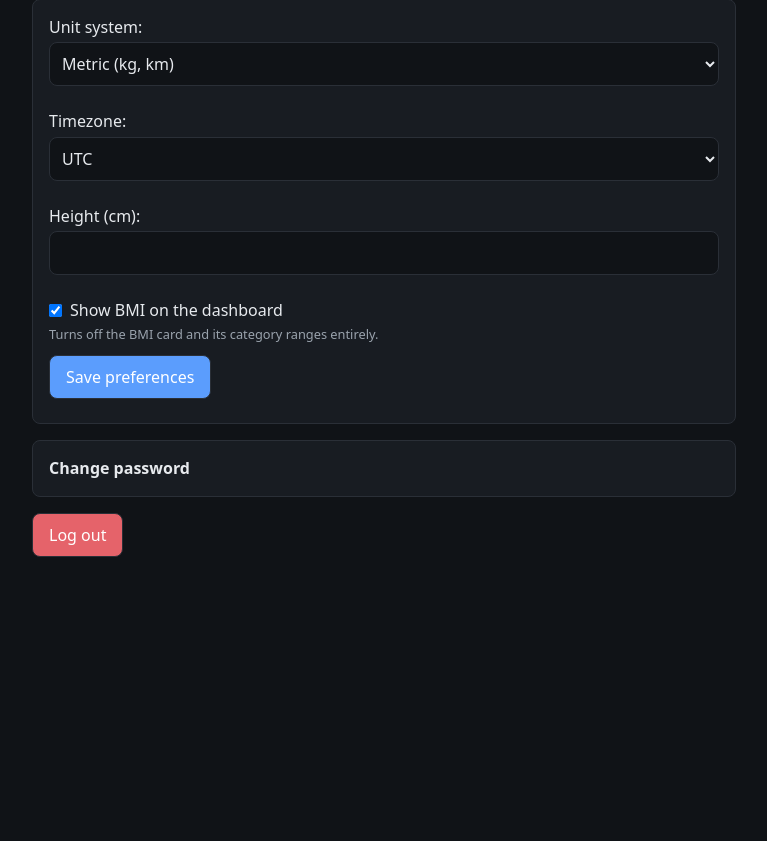
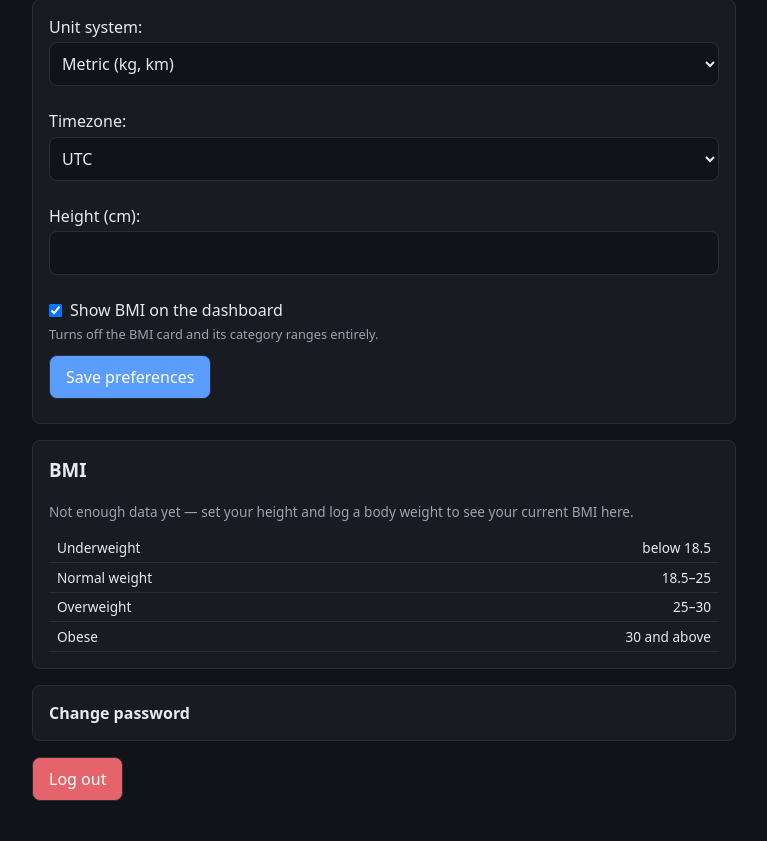
Before and after one commit to JonneSaloranta/ironstack, a Django app: page /accounts/profile/ in a window 1280 px wide. Shown: the part 291-1132 px from the top of the page, without its empty margins (256-1023 px from the left). Before the commit the page ends 848 px from the top, so only its background shows below. Run offline with Django 5.2, Linux system fonts and the light colour scheme; the visitor is signed in with stand-in values (Sample User, id 1).

Commit message:
Fix missing BMI value/ranges: dashboard gap + always show on Profile
Two related bugs found via live verification, not just unit tests:

- Setting a height with no body weight logged yet made the dashboard's
  BMI feature show *nothing at all* — no card, no explanation, not even
  the "add your height" nudge (since height already existed). Added a
  third state: "Log a body weight" nudge, linking to Body tracking.

- Even so, the BMI ranges were only ever reachable through that chain of
  dashboard states, which requires real data to exist first — a user
  couldn't find "the BMI scale" anywhere via the main nav on its own.
  The ranges table (plus the current value, once computable) now also
  renders unconditionally on the Profile page, right below the
  `show_bmi` toggle — the one place guaranteed reachable from the nav
  regardless of whether height/weight data exists yet.

Extracted the BMI card markup (value + category + ranges table, with a
"not enough data yet" fallback) into a shared
`templates/core/_bmi_card.html`, included from both the dashboard and
profile pages instead of duplicating it.

7 new tests (305 total). Full suite, ruff, and migration checks pass;
verified live over HTTP with a throwaway test user through all three
states (no height, height-only, height+weight) on both pages.

Co-Authored-By: Claude Sonnet 5 <noreply@anthropic.com>

```diff
--- a/apps/accounts/views.py
+++ b/apps/accounts/views.py
@@ -3,6 +3,10 @@ from django.contrib.auth import login
 from django.contrib.auth.mixins import LoginRequiredMixin
 from django.urls import reverse_lazy
 from django.views.generic import CreateView, UpdateView
+
+from apps.core import bmi as bmi_services
+from apps.measurements import services as measurement_services
+from apps.measurements.models import MeasurementType
 
 from .forms import ProfileForm, SignupForm
 
@@ -26,6 +30,32 @@ class ProfileView(LoginRequiredMixin, UpdateView):
     def get_object(self):
         return self.request.user
 
+    def get_context_data(self, **kwargs):
+        context = super().get_context_data(**kwargs)
+        # The BMI category ranges are shown here unconditionally — not
+        # just on the dashboard's BMI card, which only ever appears once
+        # a height *and* a logged body weight both exist. This is the
+        # page height itself lives on, so the ranges (and the current
+        # value, once computable) need to be findable here regardless of
+        # whether that dashboard card has ever had reason to render.
+        context["bmi_categories"] = bmi_services.BMI_CATEGORIES
+        user = self.request.user
+        if user.show_bmi and user.height:
+            body_weight_type = MeasurementType.objects.filter(
+                name="Body weight", owner=None
+            ).first()
+            latest = (
+                measurement_services.latest_for(user, body_weight_type)
+                if body_weight_type
+                else None
+            )
+            if latest:
+                bmi = bmi_services.calculate_bmi(latest.value, user.height)
+                if bmi is not None:
+                    context["bmi"] = bmi
+                    context["bmi_category"] = bmi_services.category_for(bmi)
+        return context
+
     def form_valid(self, form):
         response = super().form_valid(form)
         messages.success(self.request, "Preferences saved.")
--- a/templates/accounts/profile.html
+++ b/templates/accounts/profile.html
@@ -34,6 +34,10 @@
   <button type="submit">Save preferences</button>
 </form>
 
+{% if user.show_bmi %}
+  {% include "core/_bmi_card.html" %}
+{% endif %}
+
 <a class="card card-link" href="{% url 'password_change' %}">
   <strong>Change password</strong>
 </a>
--- /dev/null
+++ b/templates/core/_bmi_card.html
@@ -0,0 +1,35 @@
+{% comment %}
+Shared BMI display: current value + category (when computable) and the
+WHO category ranges table (always, once shown at all — see each
+caller for what "shown at all" means on that page). Expects:
+bmi_categories, and optionally bmi / bmi_category.
+{% endcomment %}
+<div class="card">
+  <h3 style="margin-top:0;">BMI</h3>
+  {% if bmi %}
+    <p style="margin:0 0 0.75rem;">
+      <strong style="font-size:1.5rem;">{{ bmi }}</strong>
+      <span class="tag tag-accent">{{ bmi_category.name }}</span>
+    </p>
+  {% else %}
+    <p class="text-muted" style="margin:0 0 0.75rem;">
+      Not enough data yet — set your height and log a body weight to see
+      your current BMI here.
+    </p>
+  {% endif %}
+  <table class="bar-chart-table">
+    <caption class="visually-hidden">BMI category ranges</caption>
+    <tbody>
+      {% for category in bmi_categories %}
+        <tr{% if category == bmi_category %} class="bmi-current-row"{% endif %}>
+          <th scope="row">{{ category.name }}</th>
+          <td>
+            {% if category.low is None %}below {{ category.high }}
+            {% elif category.high is None %}{{ category.low }} and above
+            {% else %}{{ category.low }}–{{ category.high }}{% endif %}
+          </td>
+        </tr>
+      {% endfor %}
+    </tbody>
+  </table>
+</div>
```
Also changed, not shown: apps/accounts/tests.py (+34 -0 lines), apps/core/tests.py (+23 -0 lines), docs/UI.md (+14 -3 lines), templates/core/dashboard.html (+6 -22 lines).
